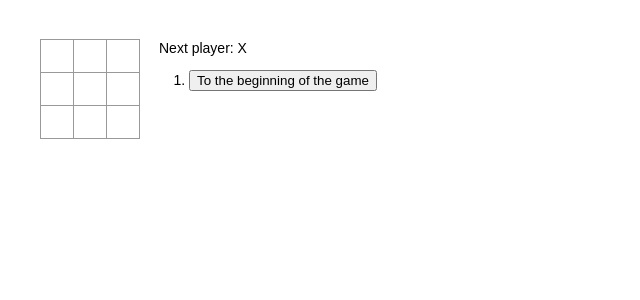
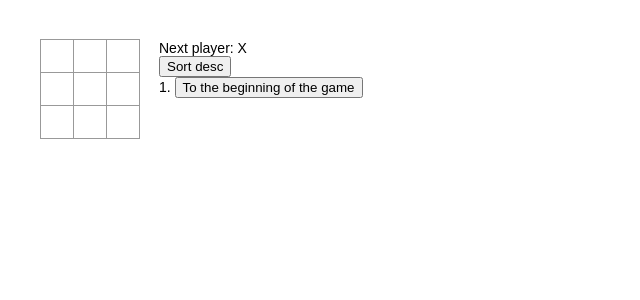
Before and after one commit to RamiliaNigmatullina/react-project, a Next.js app: page /game in a window 1280 px wide. Shown: the top 300 px of the page, without its empty margins (0-640 px from the left). Built offline with nearby package versions, Linux system fonts and the light colour scheme.

Commit message:
Add task #4: Add a button that will allow you to sort your moves in ascending or descending order.

```diff
--- a/pages/game.js
+++ b/pages/game.js
@@ -9,8 +9,9 @@ class Game extends React.Component {
     super(props);
     this.state = {
       history: [{
-        squares: Array(9).fill(null)
+        squares: Array(9).fill(null),
       }],
+      historyOrderAsc: true,
       stepNumber: 0,
       xIsNext: true,
     };
@@ -64,30 +65,59 @@ class Game extends React.Component {
     });
   }
 
+  changeHistoryOrder() {
+    this.setState({
+      historyOrderAsc: !this.state.historyOrderAsc,
+    });
+  }
+
+  generateMoveHtml(move, step) {
+    const desc = move ?
+      `Go to move #${move} (row: ${step.row}, column: ${step.column})` :
+      'To the beginning of the game';
+    const moveText = `${move + 1}. `;
+
+    return (
+      <div key={move}>
+        {moveText}
+        <button
+          onClick={() => this.jumpTo(move)}
+          onMouseOver={() => this.highlightStep(step)}
+          onMouseOut={() => this.removeHighlight()}>
+          {desc}
+        </button>
+      </div>
+    );
+  }
+
   render() {
     const history = this.state.history;
     const current = history[this.state.stepNumber];
     const winner = calculateWinner(current.squares);
 
-    const moves = history.map((step, move) => {
-      const desc = move ?
-        `Go to move #${move} (row: ${step.row}, column: ${step.column})` :
-        'To the beginning of the game';
-      return (
-        <li key={move}>
-          <button
-            onClick={() => this.jumpTo(move)}
-            onMouseOver={() => this.highlightStep(step)}
-            onMouseOut={() => this.removeHighlight()}>{desc}</button>
-        </li>
-      )
+    let moves = [];
+
+    history.map((step, move) => {
+      moves = moves.concat(this.generateMoveHtml(move, step));
     });
+
+    if (!this.state.historyOrderAsc) { moves = moves.reverse() }
+
     let status;
     if (winner) {
       status = winner + ' Won!';
     } else {
       status = 'Next player: ' + (this.state.xIsNext ? 'X' : 'O');
     }
+
+    const historyOrderSwitcher = () => {
+      const text = `Sort ${this.state.historyOrderAsc ? 'desc' : 'asc' }`;
+
+      return (
+        <button onClick={() => this.changeHistoryOrder()}>{text}</button>
+      )
+    }
+
     return (
       <div className={styles.game}>
         <div className="gameBoard">
@@ -99,7 +129,8 @@ class Game extends React.Component {
         </div>
         <div className={styles.gameInfo}>
           <div>{status}</div>
-          <ol>{moves}</ol>
+          <div>{historyOrderSwitcher()}</div>
+          <div>{moves}</div>
         </div>
       </div>
     );
```
